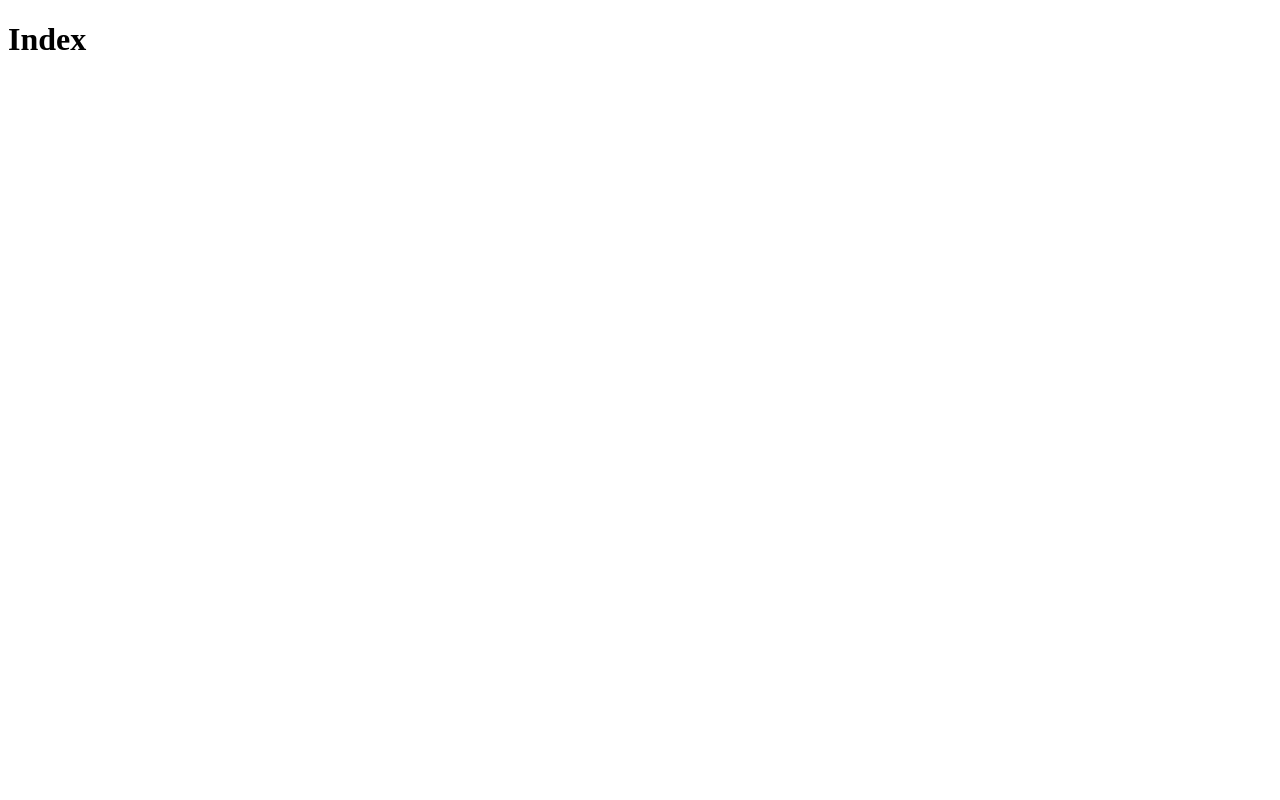
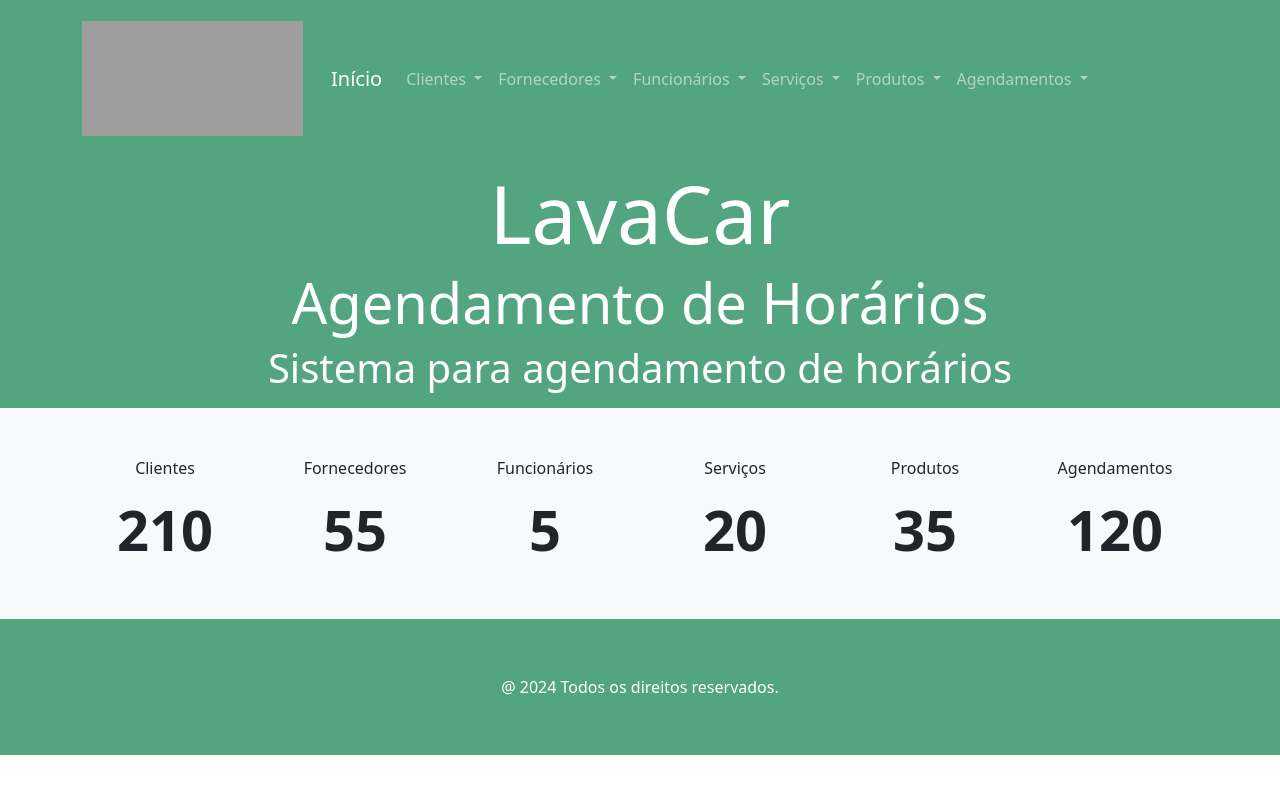
Before and after one commit to hac00/agenda, a Django app: page / in a window 1280 px wide. Before the commit the page is almost empty. Run offline with Django 5.2, Linux system fonts and the light colour scheme; some libraries are stand-ins or nearby versions; grey boxes are pictures that could not be loaded.

Commit message:
django-2 slide-39/39: heranca de templates

```diff
--- /dev/null
+++ b/home/templates/footer.html
@@ -0,0 +1,9 @@
+<section class="section bg-success p-2 bg-opacity-75">
+        <div class="container text-center p-5">
+            <p class="text-white m-0">@ 2024 Todos os direitos reservados.</p>
+        </div>
+    </section>
+    <script	defer src="https://cdn.jsdelivr.net/npm/bootstrap@5.3.3/dist/js/bootstrap.bundle.min.js"
+            integrity="sha384-YvpcrYf0tY3lHB60NNkmXc5s9fDVZLESaAA55NDzOxhy9GkcIdslK1eN7N6jIeHz" crossorigin="anonymous">
+    </script>
+    <script defer src="https://use.fontawesome.com/releases/v5.14.0/js/all.js"></script>
--- /dev/null
+++ b/home/templates/head.html
@@ -0,0 +1,10 @@
+{% load static %}
+<head>
+        <meta charset="utf-8">
+        <meta name="viewport" content="width=device-width, initial-scale=1">
+        <title>Agenda | Agendamento de Horários</title>
+        <link rel="stylesheet" href="https://cdn.es.gov.br/fonts/font-awesome/css/font-awesome.min.css">
+        <link rel="stylesheet" href="https://cdn.jsdelivr.net/npm/bootstrap@5.3.3/dist/css/bootstrap.min.css"
+              integrity="sha384-QWTKZyjpPEjISv5WaRU9OFeRpok6YctnYmDr5pNlyT2bRjXh0JMhjY6hW+ALEwIH" crossorigin="anonymous"/>
+        <link rel="shortcut icon" type="image/x-icon" href="{% static 'img/favicon.ico' %}">
+    </head>
--- a/home/templates/index.html
+++ b/home/templates/index.html
@@ -1,10 +1,13 @@
-<!DOCTYPE html>
-<html lang="pt-br">
-<head>
-    <meta charset="UTF-8">
-    <title>Dev Web</title>
-</head>
-<body>
-    <h1>Index</h1>
-</body>
-</html>
+{% extends "principal.html" %}
+{% block content %}
+    <section class="section bg-success p-2 bg-opacity-75">
+        <div class="container text-center text-white">
+            <h1 class="display-1">LavaCar</h1>
+            <h1 class="display-4">Agendamento de Horários</h1>
+            <h1>Sistema para agendamento de horários</h1>
+        </div>
+    </section>
+    {% block registros %}
+        {% include "registros.html" %}
+    {% endblock %}
+{% endblock %}
--- /dev/null
+++ b/home/templates/principal.html
@@ -0,0 +1,96 @@
+<!DOCTYPE html>
+{% load static %}
+<html lang="pt-br" data-bs-theme="light">
+    {% block head %}
+        {% include "head.html" %}
+    {% endblock %}
+    <body>
+        <section class="section bg-success p-2 bg-opacity-75">
+            <div class="container">
+                <nav class="navbar navbar-expand-lg" data-bs-theme="dark">
+                    <a class="navbar-brand" href="#">
+                        <img src="{% static 'img/Carro.png' %}" width="221" height="115">
+                    </a>
+                    <div class="container-fluid">
+                        <a class="navbar-brand" href="#">Início</a>
+                        <button class="navbar-toggler" type="button" data-bs-toggle="collapse"
+                            data-bs-target="#navbarSupportedContent"
+                            aria-controls="navbarSupportedContent" aria-expanded="false"
+                            aria-label="Toggle navigation">
+                            <span class="navbar-toggler-icon"></span>
+                        </button>
+                        <div class="collapse navbar-collapse" id="navbarSupportedContent">
+                            <ul class="navbar-nav me-auto mb-2 mb-lg-0">
+                                <li class="nav-item dropdown">
+                                    <a class="nav-link dropdown-toggle" href="#" id="navbarCliente" role="button"
+                                        data-bs-toggle="dropdown" aria-expanded="false">
+                                        Clientes
+                                    </a>
+                                    <ul class="dropdown-menu">
+                                        <li><a class="dropdown-item" href="#">Cadastrar Cliente</a></li>
+                                        <li><a class="dropdown-item" href="#">Listar Clientes</a></li>
+                                    </ul>
+                                </li>
+                                <li class="nav-item dropdown">
+                                    <a class="nav-link dropdown-toggle" href="#" id="navbarFornecedor" role="button"
+                                        data-bs-toggle="dropdown" aria-expanded="false">
+                                        Fornecedores
+                                    </a>
+                                    <ul class="dropdown-menu">
+                                        <li><a class="dropdown-item" href="#">Cadastrar Fornecedor</a></li>
+                                        <li><a class="dropdown-item" href="#">Listar Fornecedores</a></li>
+                                    </ul>
+                                </li>
+                                <li class="nav-item dropdown">
+                                    <a class="nav-link dropdown-toggle" href="#" id="navbarFuncionario" role="button"
+                                        data-bs-toggle="dropdown" aria-expanded="false">
+                                        Funcionários
+                                    </a>
+                                    <ul class="dropdown-menu">
+                                        <li><a class="dropdown-item" href="#">Cadastrar Funcionário</a></li>
+                                        <li><a class="dropdown-item" href="#">Listar Funcionários</a></li>
+                                    </ul>
+                                </li>
+                                <li class="nav-item dropdown">
+                                    <a class="nav-link dropdown-toggle" href="#" id="navbarServico" role="button"
+                                        data-bs-toggle="dropdown" aria-expanded="false">
+                                        Serviços
+                                    </a>
+                                    <ul class="dropdown-menu">
+                                        <li><a class="dropdown-item" href="#">Cadastrar Serviço</a></li>
+                                        <li><a class="dropdown-item" href="#">Listar Serviços</a></li>
+                                    </ul>
+                                </li>
+                                <li class="nav-item dropdown">
+                                    <a class="nav-link dropdown-toggle" href="#" id="navbarProduto" role="button"
+                                        data-bs-toggle="dropdown" aria-expanded="false">
+                                        Produtos
+                                    </a>
+                                    <ul class="dropdown-menu">
+                                        <li><a class="dropdown-item" href="#">Cadastrar Produto</a></li>
+                                        <li><a class="dropdown-item" href="#">Listar Produtos</a></li>
+                                    </ul>
+                                </li>
+                                <li class="nav-item dropdown">
+                                    <a class="nav-link dropdown-toggle" href="#" id="navbarAgendamento" role="button"
+                                        data-bs-toggle="dropdown" aria-expanded="false">
+                                        Agendamentos
+                                    </a>
+                                    <ul class="dropdown-menu">
+                                        <li><a class="dropdown-item" href="#">Cadastrar Agendamento</a></li>
+                                        <li><a class="dropdown-item" href="#">Listar Agendamentos</a></li>
+                                    </ul>
+                                </li>
+                            </ul>
+                        </div>
+                    </div>
+                </nav>
+            </div>
+        </section>
+        {% block content %} {% endblock %}
+
+        {% block footer %}
+            {% include "footer.html" %}
+        {% endblock %}
+    </body>
+</html>
--- /dev/null
+++ b/home/templates/registros.html
@@ -0,0 +1,30 @@
+    <section class="bg-light py-5">
+            <div class="container">
+                <div class="row flex-nowrap">
+                    <div class="col-sm text-center">
+                        <p>Clientes</p>
+                        <h1 class="display-4 fw-bold">210</h1>
+                    </div>
+                     <div class="col-sm text-center">
+                        <p>Fornecedores</p>
+                        <h1 class="display-4 fw-bold">55</h1>
+                    </div>
+                    <div class="col-sm text-center">
+                        <p>Funcionários</p>
+                        <h1 class="display-4 fw-bold">5</h1>
+                    </div>
+                    <div class="col-sm text-center">
+                        <p>Serviços</p>
+                        <h1 class="display-4 fw-bold">20</h1>
+                    </div>
+                    <div class="col-sm text-center">
+                        <p>Produtos</p>
+                        <h1 class="display-4 fw-bold">35</h1>
+                    </div>
+                    <div class="col-sm text-center">
+                        <p>Agendamentos</p>
+                        <h1 class="display-4 fw-bold">120</h1>
+                    </div>
+                </div>
+            </div>
+        </section>
--- a/home/urls.py
+++ b/home/urls.py
@@ -1,6 +1,6 @@
 from django.urls import path
-from .views import index
+from .views import IndexView
 
 urlpatterns = [
-    path('', index),
+    path('', IndexView.as_view(), name='index'),
 ]
--- a/home/views.py
+++ b/home/views.py
@@ -1,4 +1,4 @@
-from django.shortcuts import render
+from django.views.generic import TemplateView
 
-def index(request):
-    return render(request, 'index.html')
+class IndexView(TemplateView):
+    template_name = 'index.html'
```
